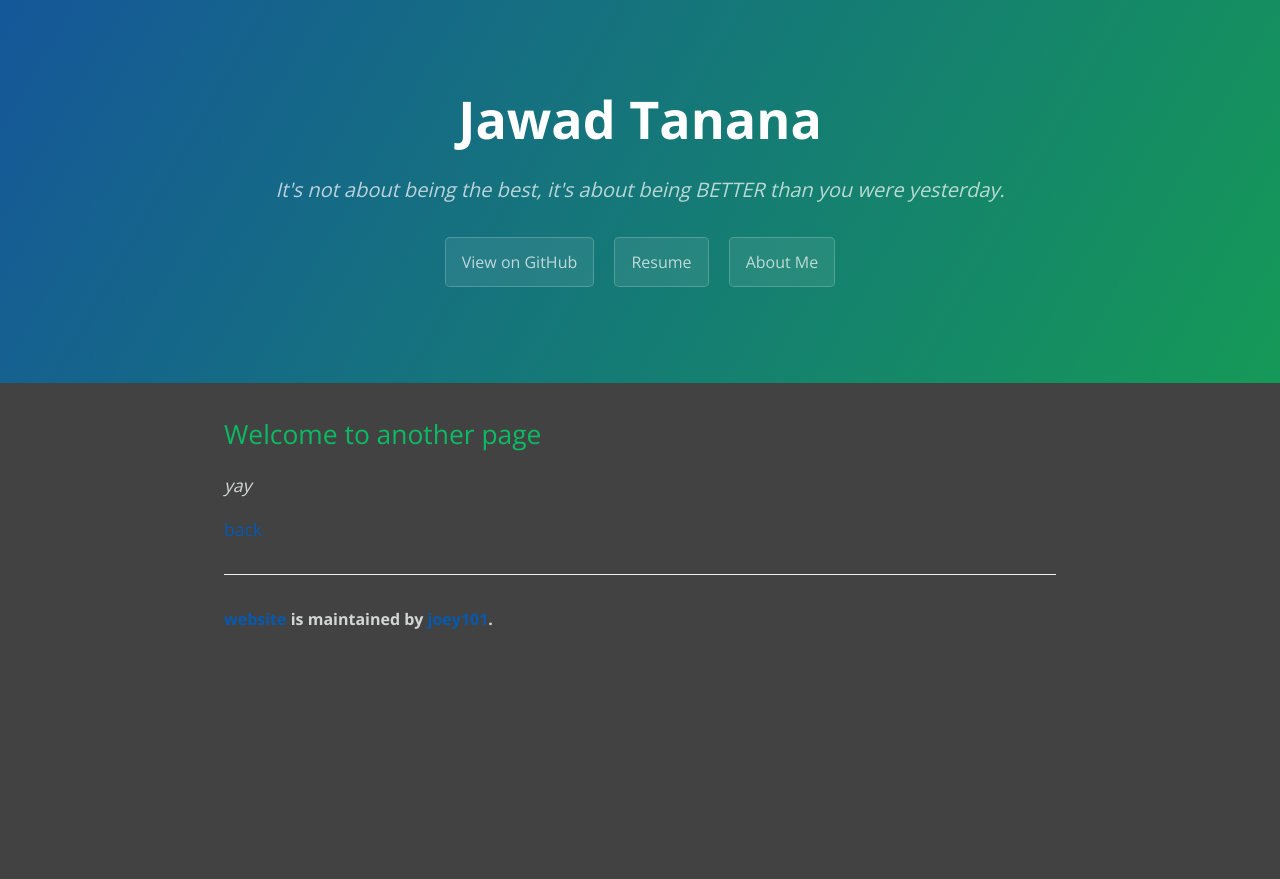
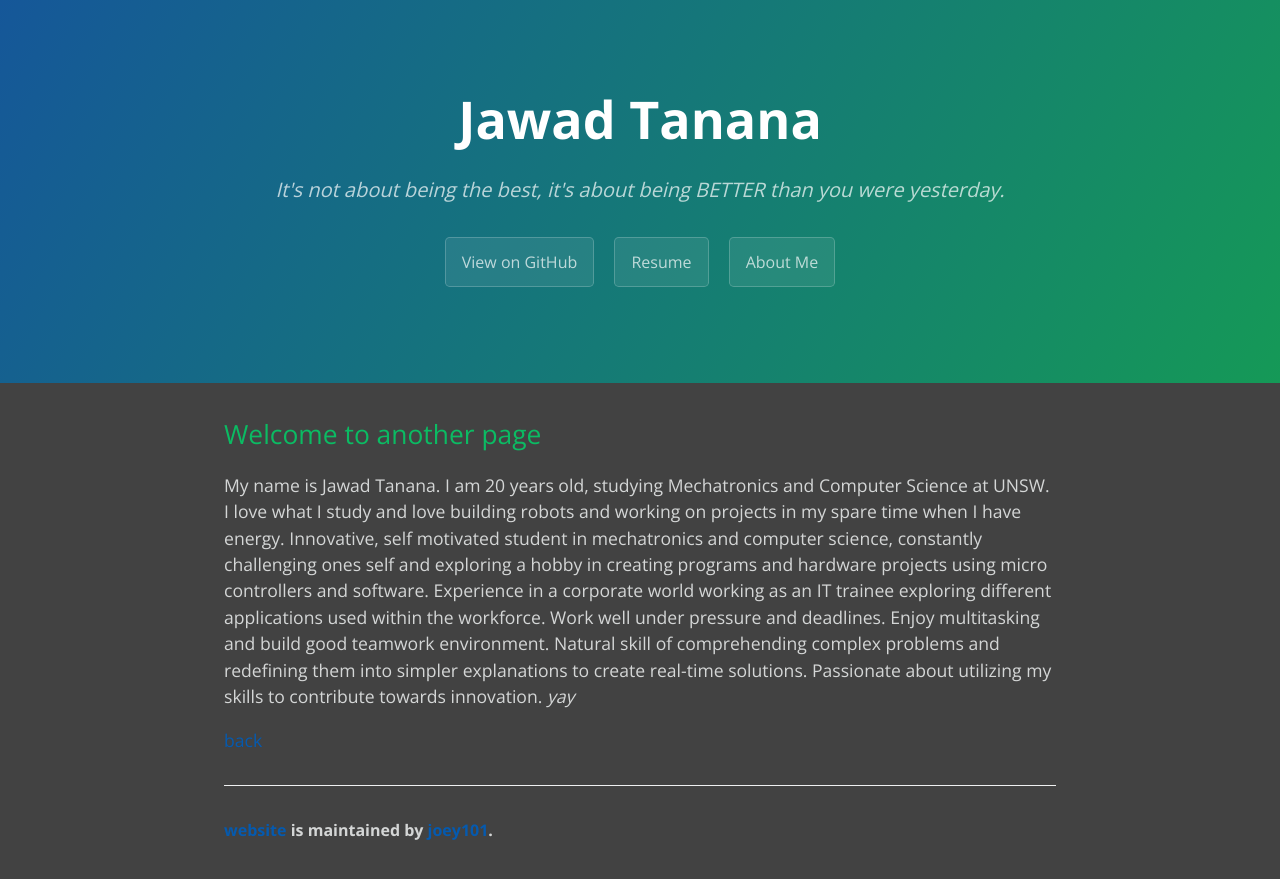
Before and after one commit to joey101/website, a Jekyll site: the page built from another-page.md, in a window 1280 px wide. Shown: the top 879 px of the page. Built offline with Jekyll 4.4.1, drawn with Linux system fonts in a browser that asks for light colours.

Commit message:
another paghe

```diff
--- a/another-page.md
+++ b/another-page.md
@@ -6,6 +6,7 @@ description: This is just another page
 
 ## Welcome to another page
 
+My name is Jawad Tanana. I am 20 years old, studying Mechatronics and Computer Science at UNSW. I love what I study and love building robots and working on projects in my spare time when I have energy. Innovative, self motivated student in mechatronics and computer science, constantly challenging ones self and exploring a hobby in creating programs and hardware projects using micro controllers and software. Experience in a corporate world working as an IT trainee exploring different applications used within the workforce. Work well under pressure and deadlines. Enjoy multitasking and build good teamwork environment. Natural skill of comprehending complex problems and redefining them into simpler explanations to create real-time solutions. Passionate about utilizing my skills to contribute towards innovation.
 _yay_
 
 [back](./)
```
